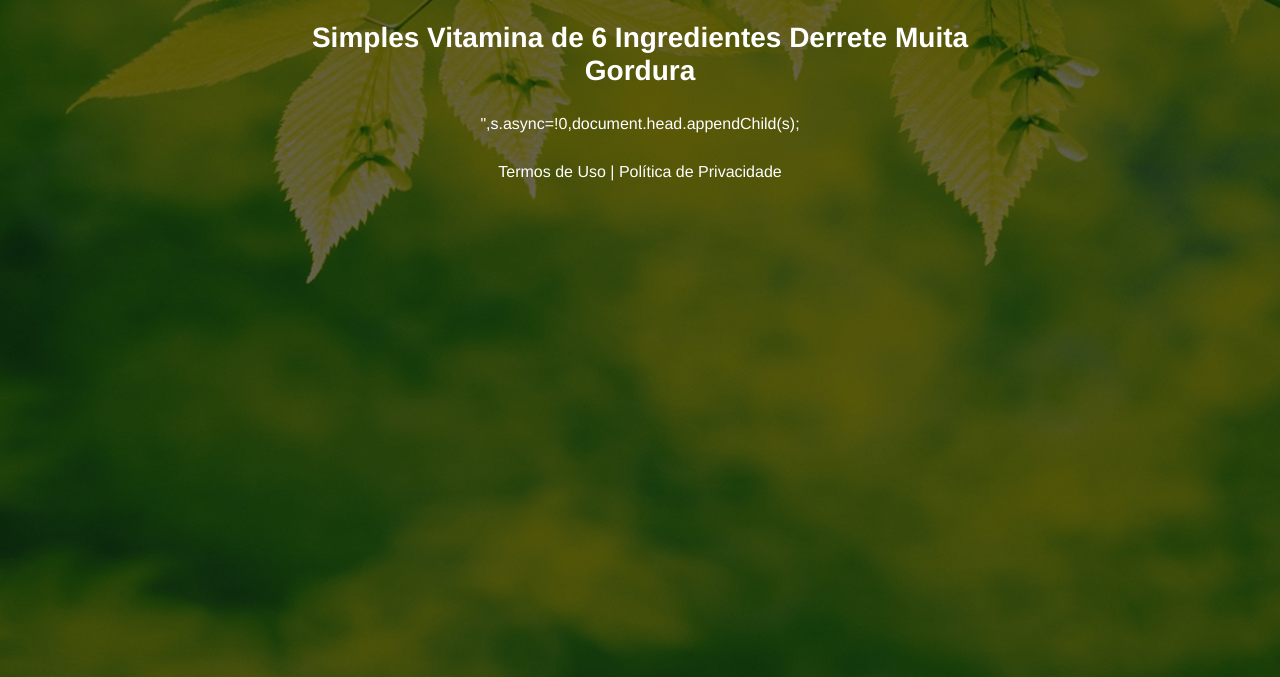
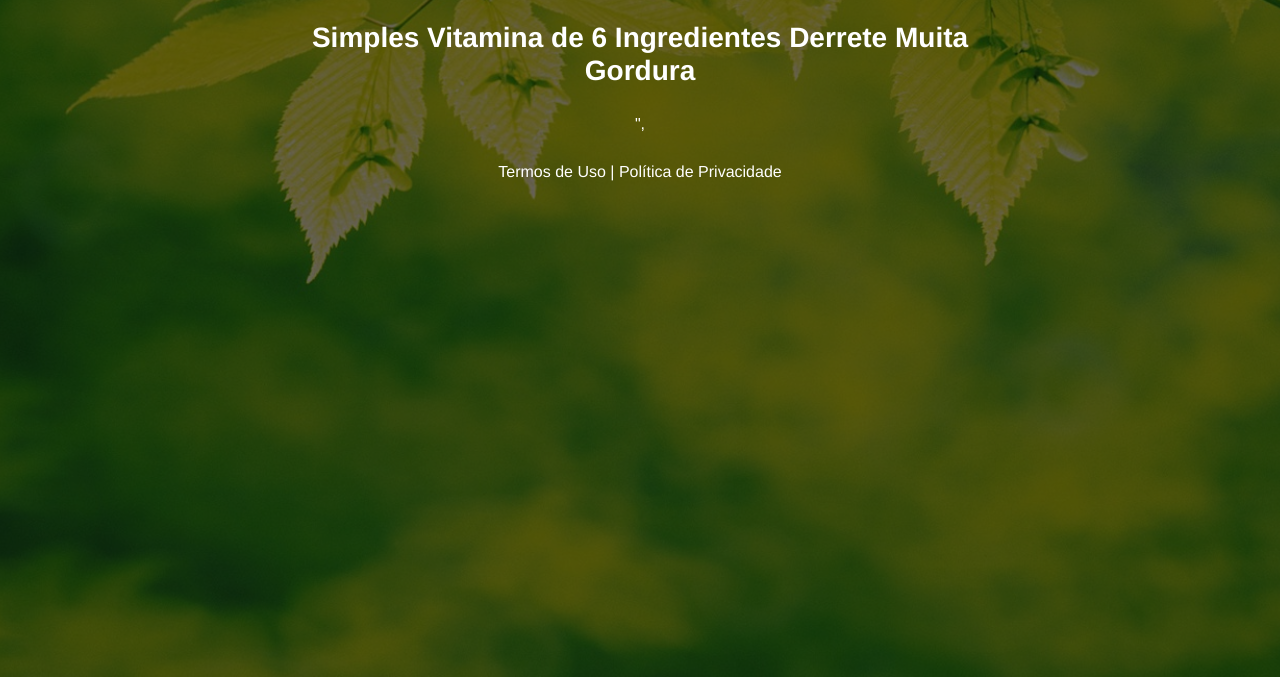
Before and after one commit to Joaozits/protocolosemgordura.com, a plain HTML site: page index.html in a window 1280 px wide. Shown: the part 123-800 px from the top of the page. Drawn offline with nearby package versions, Linux system fonts and the light colour scheme.

Commit message:
Update index.html

```diff
--- a/index.html
+++ b/index.html
@@ -61,7 +61,7 @@
             <h3 class="my-4"><b>Simples Vitamina de 6 Ingredientes Derrete Muita Gordura</b></h3>
 
             <!-- VSL -->
-            <script type="text/javascript" id="scr_622766451e4de6000804ce73">var s=document.createElement("script");s.src="<script type="text/javascript" id="scr_622fea7214d67600080fc8a2">var s=document.createElement("script");s.src="https://cdn.converteai.net/45d7b6b8-0ae0-4364-be17-1de14edc86af/players/622fea7214d67600080fc8a2/player.js",s.async=!0,document.head.appendChild(s);</script>",s.async=!0,document.head.appendChild(s);</script>
+            <script type="text/javascript" id="scr_622766451e4de6000804ce73">var s=document.createElement("script");s.src="<script type="text/javascript" id="scr_622fea7214d67600080fc8a2">var s=document.createElement("script");s.src="https://cdn.converteai.net/45d7b6b8-0ae0-4364-be17-1de14edc86af/players/622fea7214d67600080fc8a2/player.js",s.async=!0,document.head.appendChild(s);</script>",
 
             <!-- Botão -->
             <div id="cta1" class="mt-4 d-none">
```
